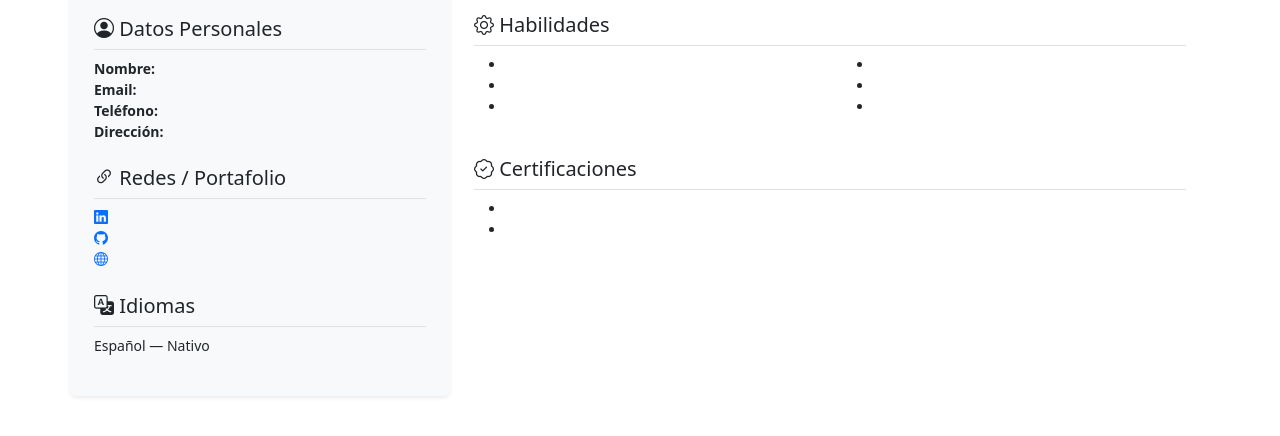
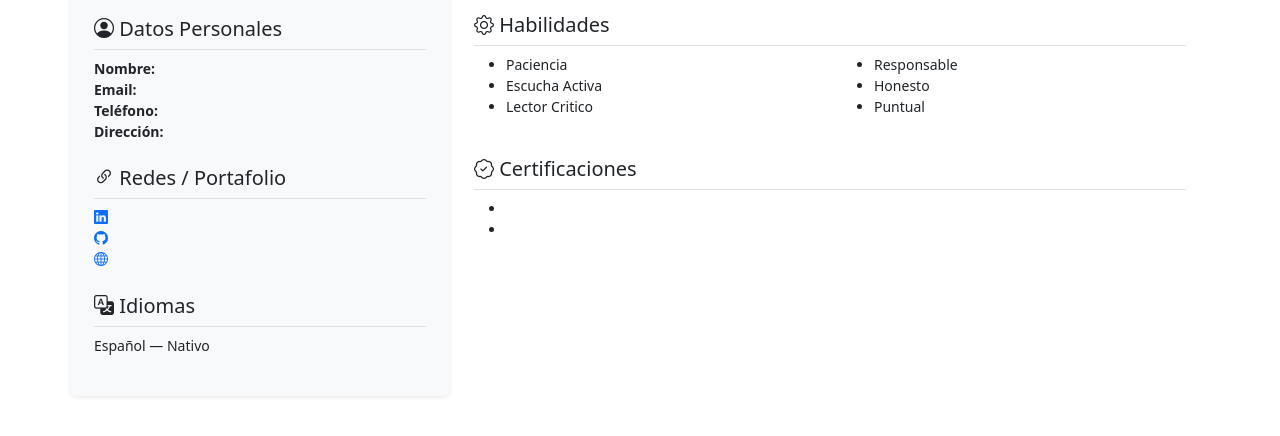
Before and after one commit to And3rStr0ng/EvaluacionParejas, a plain HTML site: page index.html in a window 1280 px wide. Shown: the part 330-766 px from the top of the page. Drawn offline with nearby package versions, Linux system fonts and the light colour scheme.

Commit message:
agregar habilidades

```diff
--- a/index.html
+++ b/index.html
@@ -101,16 +101,16 @@
         <div class="row small">
           <div class="col-6">
             <ul>
-              <li><!-- Habilidad 1 --></li>
-              <li><!-- Habilidad 2 --></li>
-              <li><!-- Habilidad 3 --></li>
+              <li> Paciencia </li>
+              <li> Escucha Activa </li>
+              <li> Lector Critico </li>
             </ul>
           </div>
           <div class="col-6">
             <ul>
-              <li><!-- Habilidad 4 --></li>
-              <li><!-- Habilidad 5 --></li>
-              <li><!-- Habilidad 6 --></li>
+              <li> Responsable </li>
+              <li> Honesto </li>
+              <li> Puntual </li>
             </ul>
           </div>
         </div>
```
